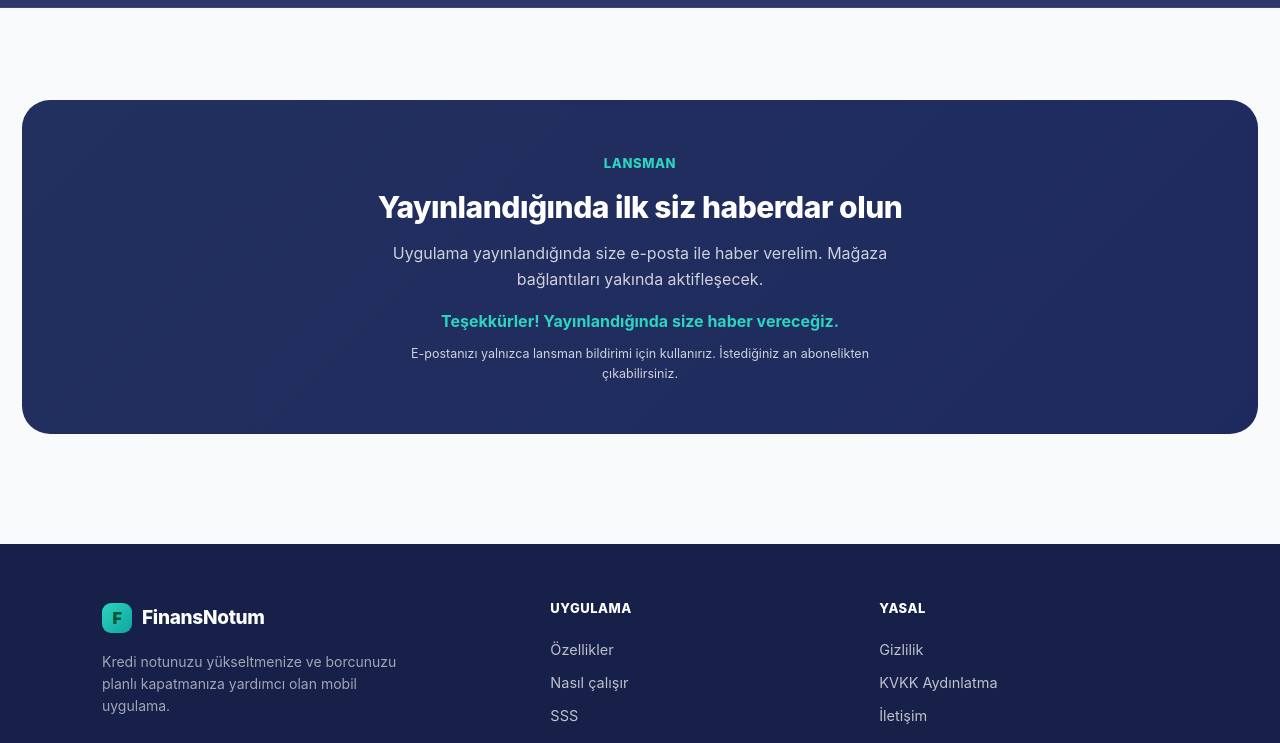
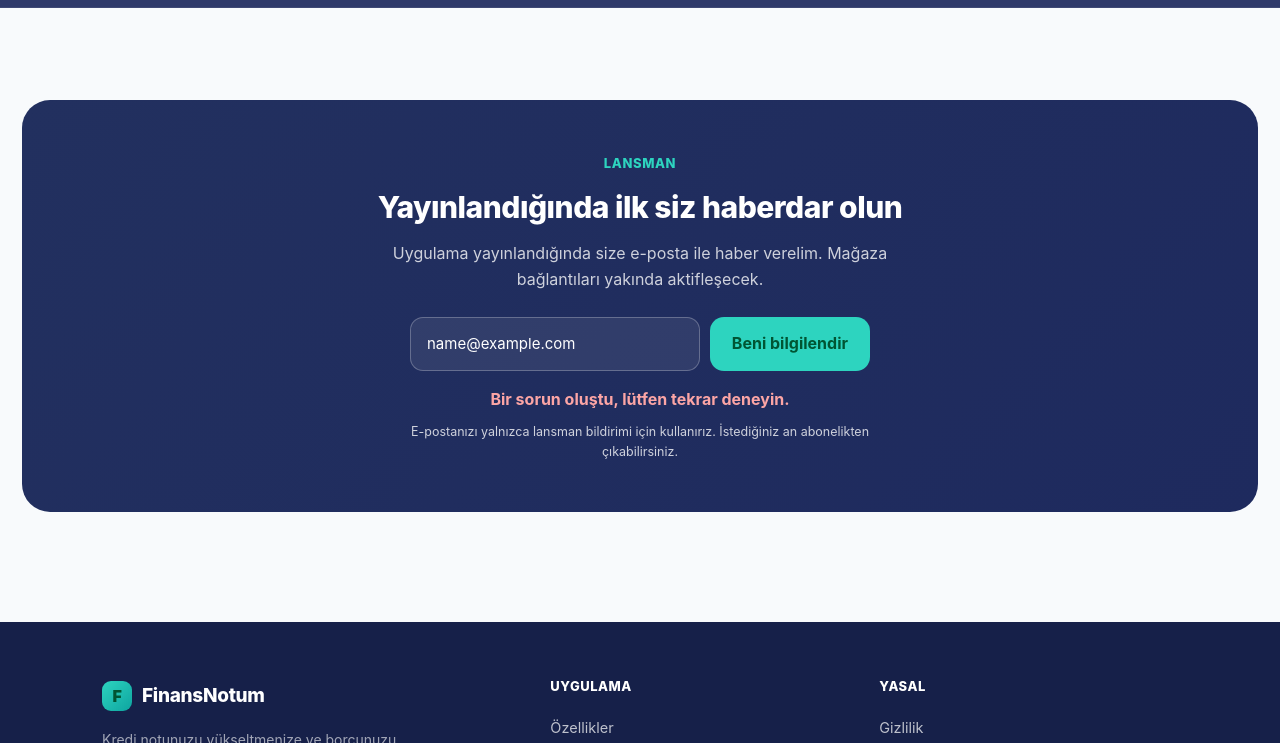
Before and after one commit to oanblc/findeks, a plain HTML site: page index.html in a window 1280 px wide. Both pictures are taken after typing "name@example.com" into the empty fields and a click on the button "Beni bilgilendir". Shown: the part 4301-5044 px from the top of the page. Drawn offline with Linux system fonts and the light colour scheme; no server answers.

Commit message:
Landing: lansman aboneliği formunu canlı API'ye bağla
- 'Beni bilgilendir' formu POST /api/subscribe (api.finansnotum.com)
- Footer iletişim adresi iletisim@finansnotum.com olarak güncellendi

Co-Authored-By: Claude Opus 4.8 (1M context) <noreply@anthropic.com>

```diff
--- a/index.html
+++ b/index.html
@@ -504,11 +504,12 @@
     <span class="eyebrow" style="color:var(--teal)">Lansman</span>
     <h2 style="margin-top:8px">Yayınlandığında ilk siz haberdar olun</h2>
     <p>Uygulama yayınlandığında size e-posta ile haber verelim. Mağaza bağlantıları yakında aktifleşecek.</p>
-    <form class="frm" onsubmit="event.preventDefault();this.style.display='none';document.getElementById('ok').style.display='block';">
-      <input type="email" required placeholder="E-posta adresiniz" aria-label="E-posta">
+    <form class="frm" id="subForm" onsubmit="return subscribe(event)">
+      <input id="subEmail" type="email" required placeholder="E-posta adresiniz" aria-label="E-posta">
       <button class="btn btn-primary" type="submit">Beni bilgilendir</button>
     </form>
-    <div class="ok" id="ok">Teşekkürler! Yayınlandığında size haber vereceğiz.</div>
+    <div class="ok" id="ok">Teşekkürler! Kaydınızı aldık — onay e-postası gönderdik.</div>
+    <div class="ok" id="suberr" style="color:#fca5a5">Bir sorun oluştu, lütfen tekrar deneyin.</div>
     <p class="note">E-postanızı yalnızca lansman bildirimi için kullanırız. İstediğiniz an abonelikten çıkabilirsiniz.</p>
   </div>
 </section>
@@ -531,7 +532,7 @@
       <h5>Yasal</h5>
       <a href="#sss">Gizlilik</a>
       <a href="#sss">KVKK Aydınlatma</a>
-      <a href="mailto:ozanbalcioglu@gmail.com">İletişim</a>
+      <a href="mailto:iletisim@finansnotum.com">İletişim</a>
     </div>
   </div>
   <div class="wrap legal">
@@ -544,6 +545,27 @@
 </footer>
 
 <script>
+  // Lansman aboneliği — API'ye kaydet
+  function subscribe(e){
+    e.preventDefault();
+    var email=document.getElementById('subEmail').value.trim();
+    var btn=e.target.querySelector('button');
+    document.getElementById('suberr').style.display='none';
+    btn.disabled=true; btn.textContent='Gönderiliyor…';
+    fetch('https://api.finansnotum.com/api/subscribe',{
+      method:'POST',headers:{'Content-Type':'application/json'},
+      body:JSON.stringify({email:email})
+    }).then(function(r){
+      if(!r.ok) throw new Error('bad');
+      document.getElementById('subForm').style.display='none';
+      document.getElementById('ok').style.display='block';
+    }).catch(function(){
+      btn.disabled=false; btn.textContent='Beni bilgilendir';
+      document.getElementById('suberr').style.display='block';
+    });
+    return false;
+  }
+
   // FAQ akordeon
   document.querySelectorAll('.qa button').forEach(function(b){
     b.addEventListener('click',function(){
```
